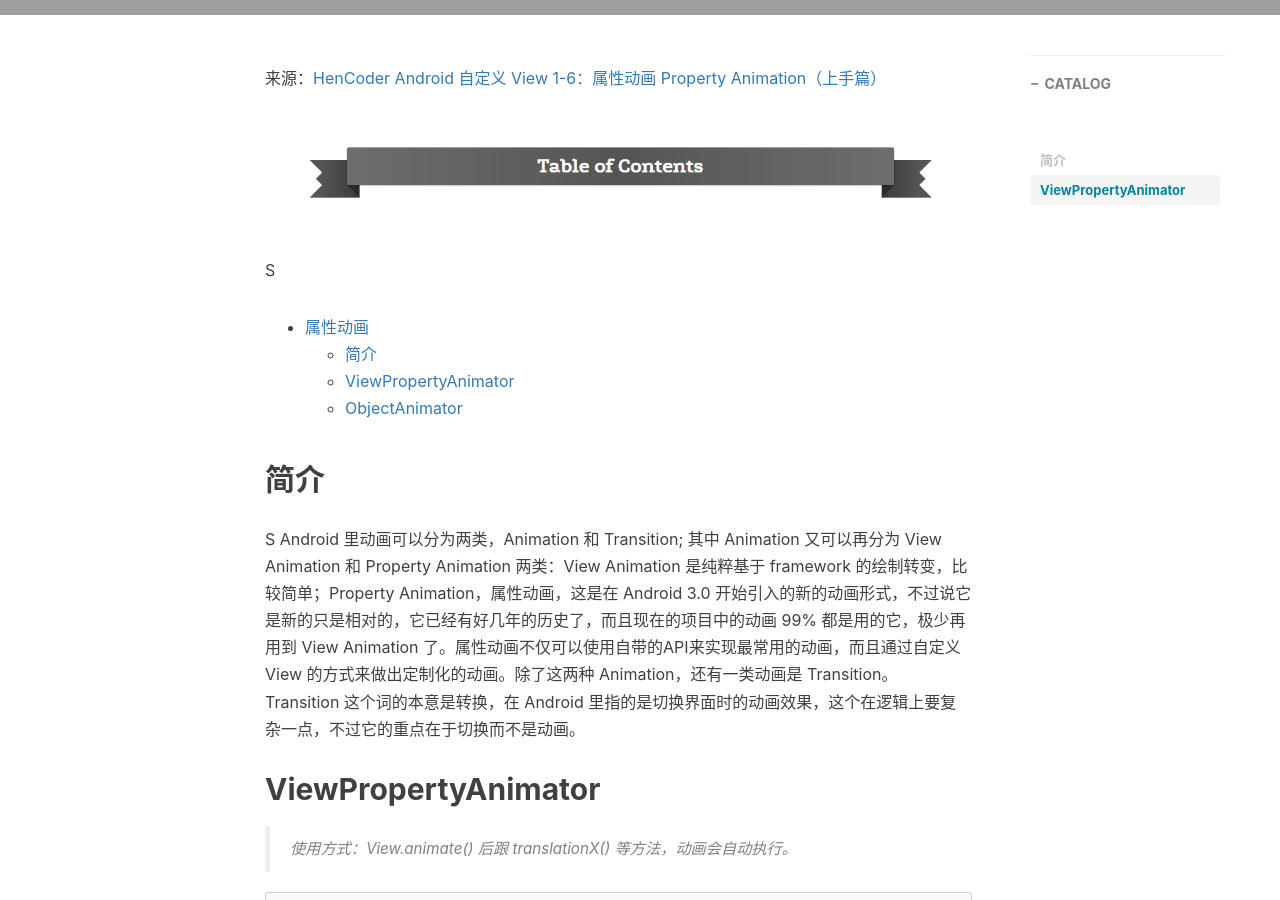
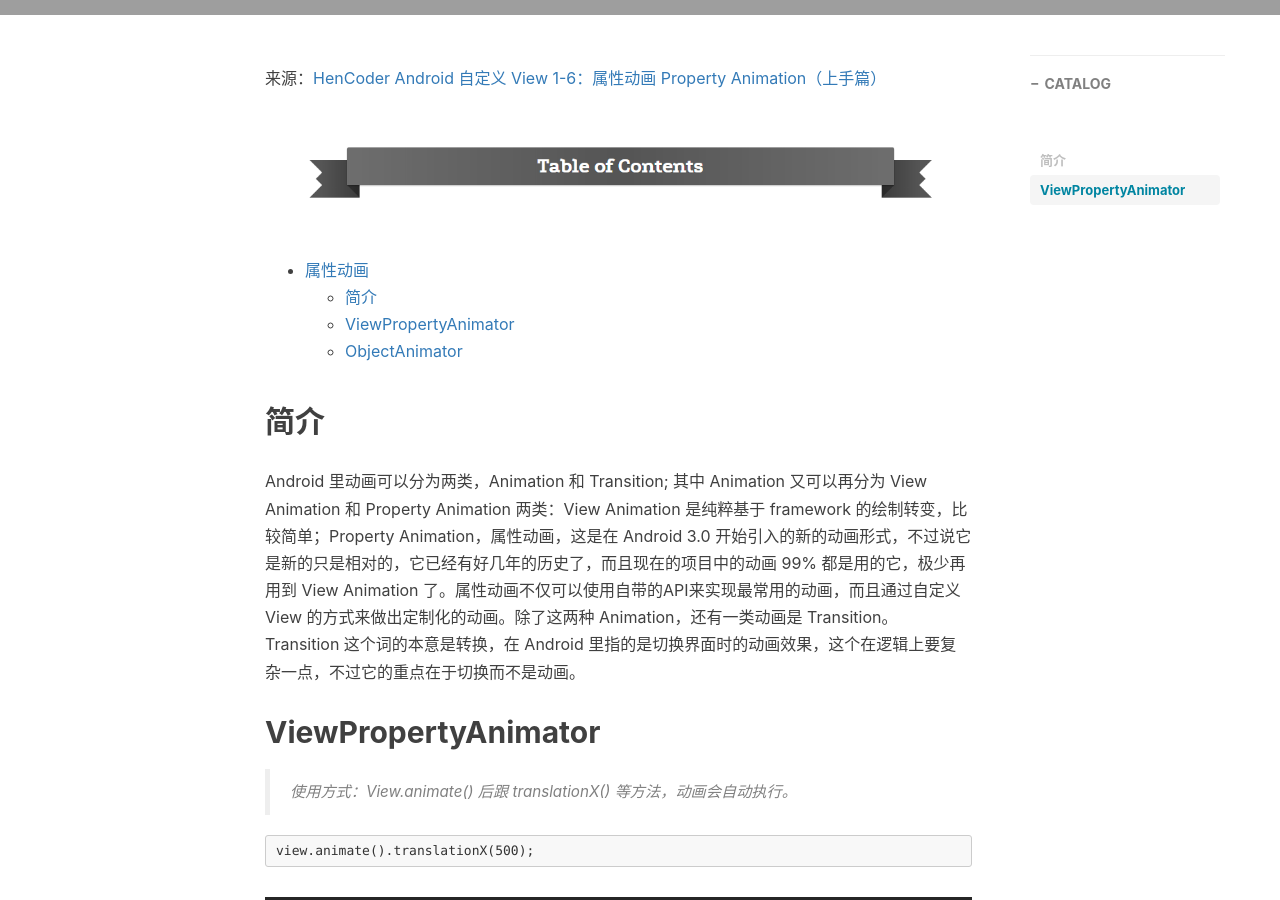
Before and after one commit to itx-man/itx-man.github.io, a Jekyll site: the page built from _posts/2019-03-10-Android-ViewPropertyAnimator.md, in a window 1280 px wide and 900 px high, scrolled down 568 px. Built offline with Jekyll 4.4.1, drawn with Linux system fonts in a browser that asks for light colours; nearby versions of some CDN libraries; comment, search, counter and statistics services are not loaded.

Commit message:
Update 2019-03-10-Android-ViewPropertyAnimator.md

````diff
--- a/_posts/2019-03-10-Android-ViewPropertyAnimator.md
+++ b/_posts/2019-03-10-Android-ViewPropertyAnimator.md
@@ -15,7 +15,7 @@ tags:                                       # 标签
 
 # ![Table of Contents](https://itx-man.github.io/img/toc.png)
 
-<!-- vim-markdown-toc GFM -->S
+<!-- vim-markdown-toc GFM -->
 
 * [属性动画](#属性动画)
     * [简介](#简介)
@@ -25,7 +25,6 @@ tags:                                       # 标签
 <!-- vim-markdown-toc -->
 
 ## 简介
-S
 Android 里动画可以分为两类，Animation 和 Transition; 其中 Animation 又可以再分为 View Animation 和 Property Animation 两类：View Animation 是纯粹基于 framework 的绘制转变，比较简单；Property Animation，属性动画，这是在 Android 3.0 开始引入的新的动画形式，不过说它是新的只是相对的，它已经有好几年的历史了，而且现在的项目中的动画 99% 都是用的它，极少再用到 View Animation 了。属性动画不仅可以使用自带的API来实现最常用的动画，而且通过自定义 View 的方式来做出定制化的动画。除了这两种 Animation，还有一类动画是 Transition。Transition 这个词的本意是转换，在 Android 里指的是切换界面时的动画效果，这个在逻辑上要复杂一点，不过它的重点在于切换而不是动画。
 
 ## ViewPropertyAnimator
@@ -35,4 +34,4 @@ Android 里动画可以分为两类，Animation 和 Transition; 其中 Animation
 ```
 view.animate().translationX(500);
 ```
-![translationX](https://itx-man.github.io/img/ViewPropertyAnimatorTranslationX.gif)
+![translationX](https://itx-man.github.io/img/source/ViewPropertyAnimatorTranslationX.gif)
````
